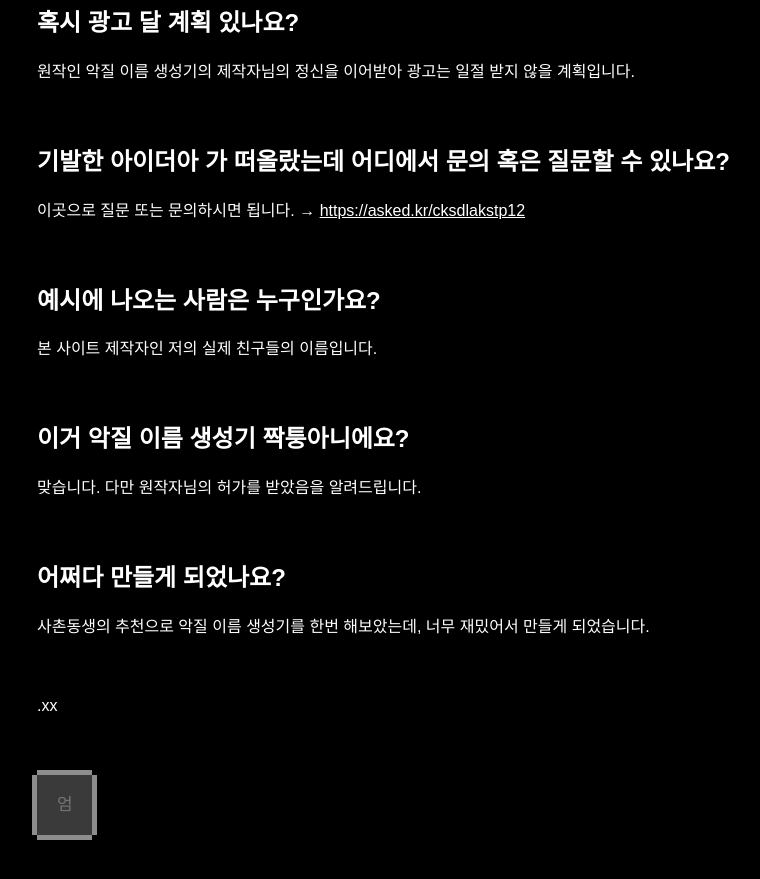
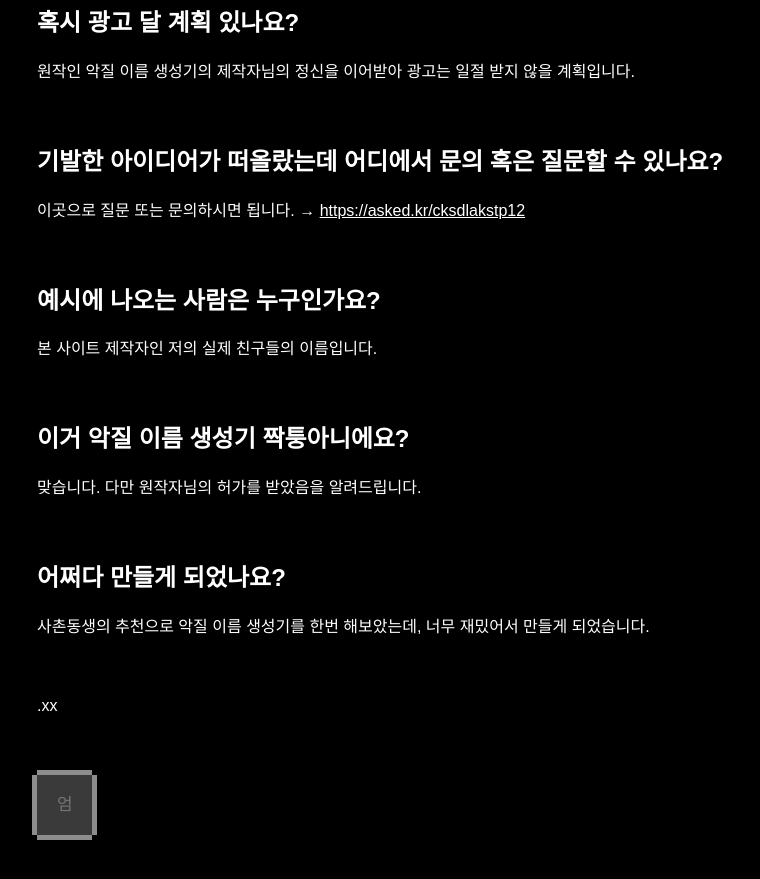
Before and after one commit to cksdlakstp12/open_source, a plain HTML site: page html/detail.html in a window 1280 px wide. Shown: the part 808-1687 px from the top of the page, without its empty margins (103-863 px from the left). Drawn offline with Linux system fonts and the light colour scheme; a web font is replaced by a local one.

Commit message:
오타 수정

```diff
--- a/html/detail.html
+++ b/html/detail.html
@@ -56,7 +56,7 @@
         <p>원작인 악질 이름 생성기의 제작자님의 정신을 이어받아 광고는 일절 받지 않을 계획입니다.</p>
     </div>
     <div class="container">
-        <h2>기발한 아이더아 가 떠올랐는데 어디에서 문의 혹은 질문할 수 있나요?</h2>
+        <h2>기발한 아이디어가 떠올랐는데 어디에서 문의 혹은 질문할 수 있나요?</h2>
         <p>이곳으로 질문 또는 문의하시면 됩니다. → <a href="https://asked.kr/cksdlakstp12" target="_blank">https://asked.kr/cksdlakstp12</a></p>
     </div>
     <div class="container">
```
